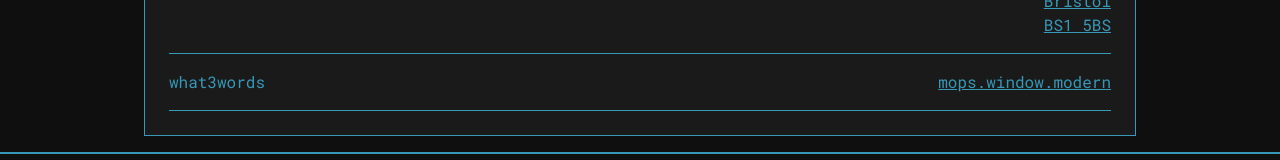
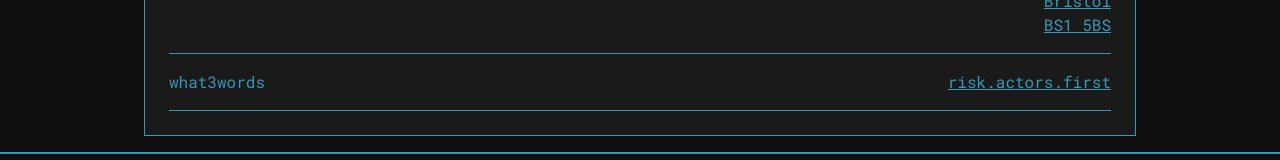
Before and after one commit to alec-hamilton/flicks-frontend, a Next.js app: page /contact in a window 1280 px wide. Shown: the part 363-523 px from the top of the page. Built offline with nearby package versions, Linux system fonts and the light colour scheme.

Commit message:
feat: update what3words address

```diff
--- a/components/pageLayout/Navbar/layoutConstants.ts
+++ b/components/pageLayout/Navbar/layoutConstants.ts
@@ -44,8 +44,8 @@ export const layoutConstants = {
       },
       {
         name: "what3words",
-        title: "mops.window.modern",
-        url: "https://w3w.co/mops.window.modern",
+        title: "risk.actors.first",
+        url: "https://w3w.co/risk.actors.first",
       },
     ],
   },
```
